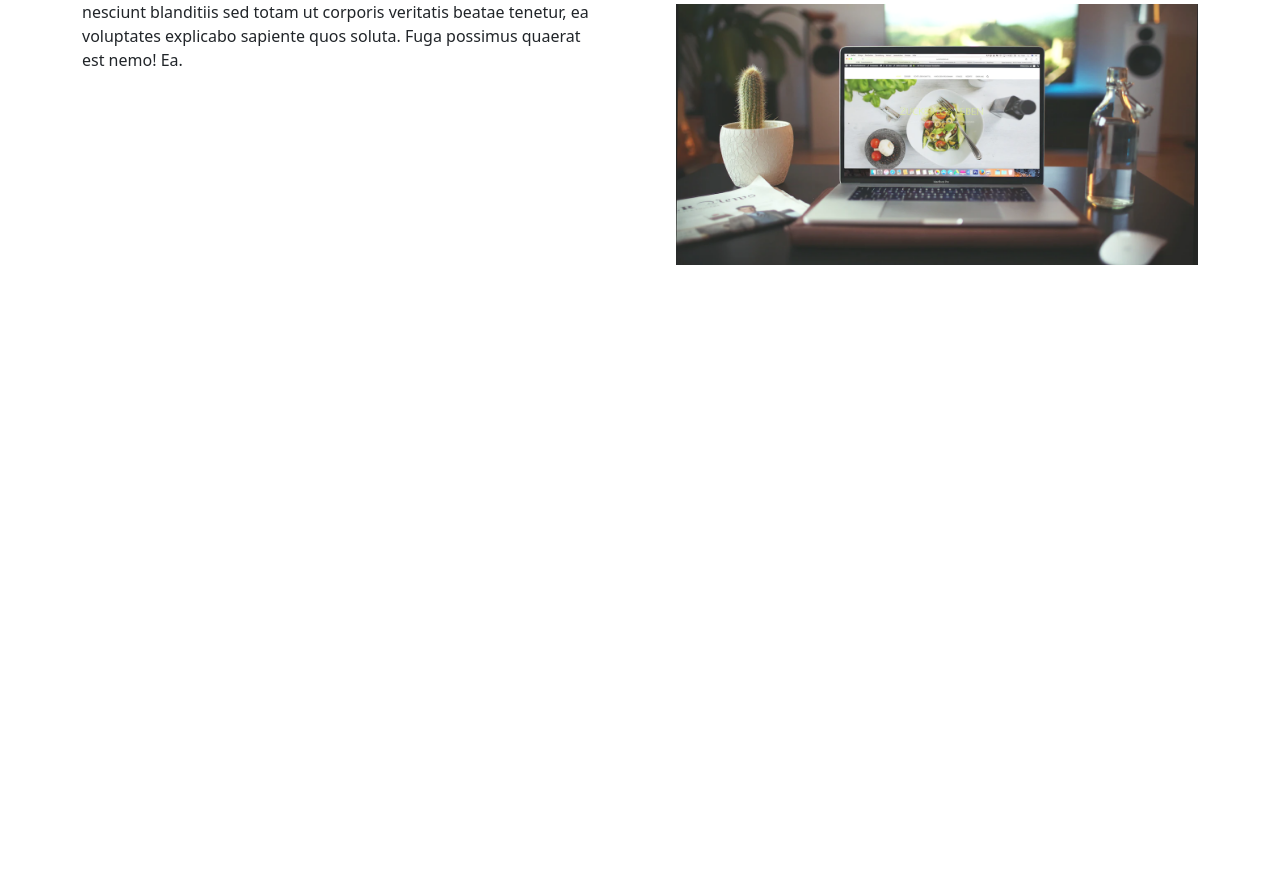
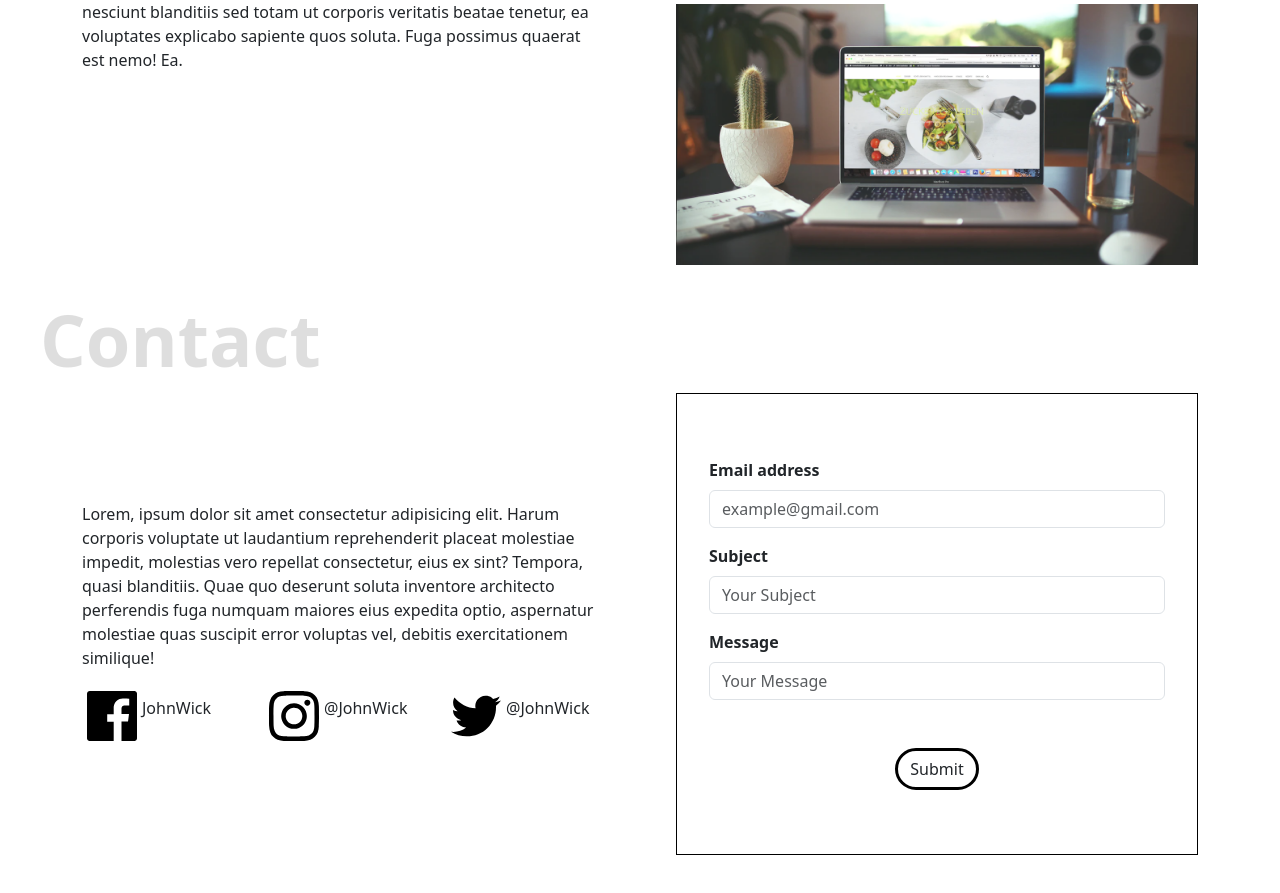
Before and after one commit to Alnovv/Portofolio, a plain HTML site: page index.html in a window 1280 px wide. Shown: the part 1640-2533 px from the top of the page. Before the commit the page ends 1905 px from the top, so only its background shows below. Drawn offline with nearby package versions, Linux system fonts and the light colour scheme.

Commit message:
add contact

```diff
--- a/index.html
+++ b/index.html
@@ -104,6 +104,46 @@
           </div>
         </div>
       </section>
+      <section id="contact" class="contact container">
+        <div class="row d-flex align-items-center gap-5">
+          <div class="col">
+            <p>Lorem, ipsum dolor sit amet consectetur adipisicing elit. Harum corporis voluptate ut laudantium reprehenderit placeat molestiae impedit, molestias vero repellat consectetur, eius ex sint? Tempora, quasi blanditiis. Quae quo deserunt soluta inventore architecto perferendis fuga numquam maiores eius expedita optio, aspernatur molestiae quas suscipit error voluptas vel, debitis exercitationem similique!</p>
+            <div class="row">
+            <div class="col d-flex align-items-center">
+                <img src="image/Facebook.svg" alt="facebook icon">
+                <p>JohnWick</p>
+            </div>
+            <div class="col d-flex align-items-center">
+              <img src="image/Instagram.svg" alt="instagram icon">
+              <p>@JohnWick</p>
+            </div>
+            <div class="col d-flex align-items-center">
+              <img src="image/Twitter.svg" alt="twitter icon">
+              <p>@JohnWick</p>
+            </div>
+          </div>
+        </div>
+        <div class="col">
+          <form class="contact-form" onsubmit="onFormSubmit(event)">
+            <div class="mb-3">
+              <label for="inp_email" class="form-label">Email address</label>
+              <input type="email" class="form-control" id="inp_email" placeholder="example@gmail.com" required>
+            </div>
+            <div class="mb-3">
+              <label for="inp_subject" class="form-label">Subject</label>
+              <input type="text" class="form-control" id="inp_subject" placeholder="Your Subject" required>
+            </div>
+            <div class="mb-3">
+              <label for="inp_message" class="form-label">Message</label>
+              <input type="text" class="form-control" id="inp_message" placeholder="Your Message" required>
+            </div>
+            <div class="d-flex justify-content-center mt-5">
+              <button type="submit" class="btn button">Submit</button>
+            </div>
+          </form>
+          </div>
+        </div>
+      </section>
     <script src="https://cdn.jsdelivr.net/npm/@popperjs/core@2.11.8/dist/umd/popper.min.js" integrity="sha384-I7E8VVD/ismYTF4hNIPjVp/Zjvgyol6VFvRkX/vR+Vc4jQkC+hVqc2pM8ODewa9r" crossorigin="anonymous"></script>
     <script src="https://cdn.jsdelivr.net/npm/bootstrap@5.3.1/dist/js/bootstrap.min.js" integrity="sha384-Rx+T1VzGupg4BHQYs2gCW9It+akI2MM/mndMCy36UVfodzcJcF0GGLxZIzObiEfa" crossorigin="anonymous"></script>
     <script src="https://code.jquery.com/jquery-3.7.0.min.js" integrity="sha256-2Pmvv0kuTBOenSvLm6bvfBSSHrUJ+3A7x6P5Ebd07/g=" crossorigin="anonymous"></script>
--- a/main.js
+++ b/main.js
@@ -8,6 +8,25 @@ function toggleDetail(e){
     }
     const item =$(target).parents(".about-exp-item")
     const detail = $(item).children(".about-exp-item-detail")
-
     $(detail).slideToggle()
 }
+
+function onFormSubmit(e) {
+    e.preventDefault()
+    const email = $("#inp_email")
+    const subject = $("#inp_subject")
+    const message = $("#inp_message")
+
+    if(!$(email).val()){
+        alert("Email is required")
+    }else if (!$(subject).val()) {
+        alert("Subject is required")
+    }else if (!$(message).val()){
+        alert("Message is required")
+    }else{
+        alert("Form Submitted")
+        $(email).val("")
+        $(subject).val("")
+        $(message).val("")
+    }
+}
--- a/style.css
+++ b/style.css
@@ -122,6 +122,22 @@ content:'About';
 #work-3:hover::after{
     content: 'Design Project';
 }
+.contact{
+    padding-bottom: 128px;
+}
+
+.contact::before{
+    content: 'Contact';
+}
+
+.contact-form{
+    border: 1px solid black;
+    padding:64px 32px ;
+}
+
+.form-label{
+    font-weight: 700;
+}
 @keyframes upDown{
     0% {
         transform: translateY(0);
```
